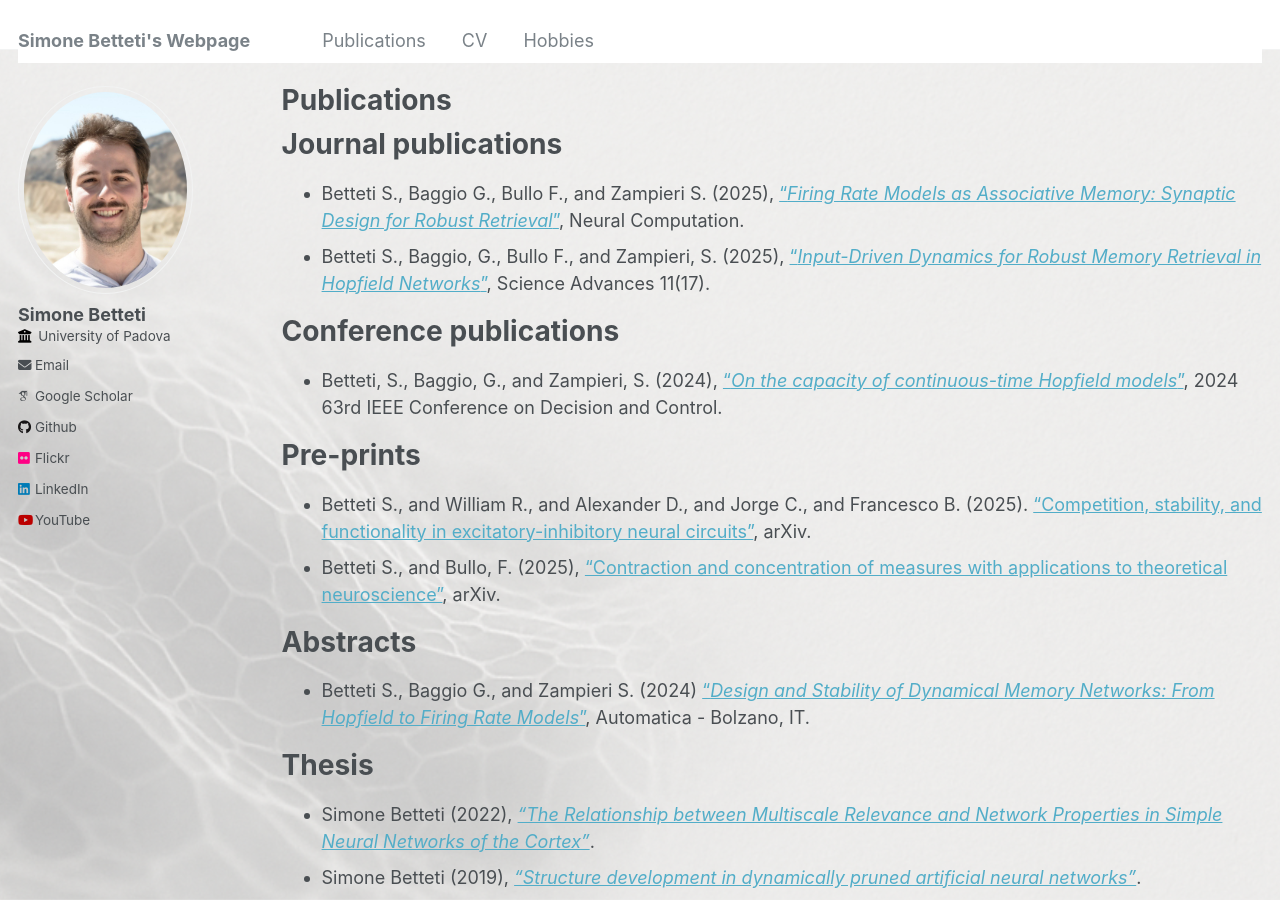
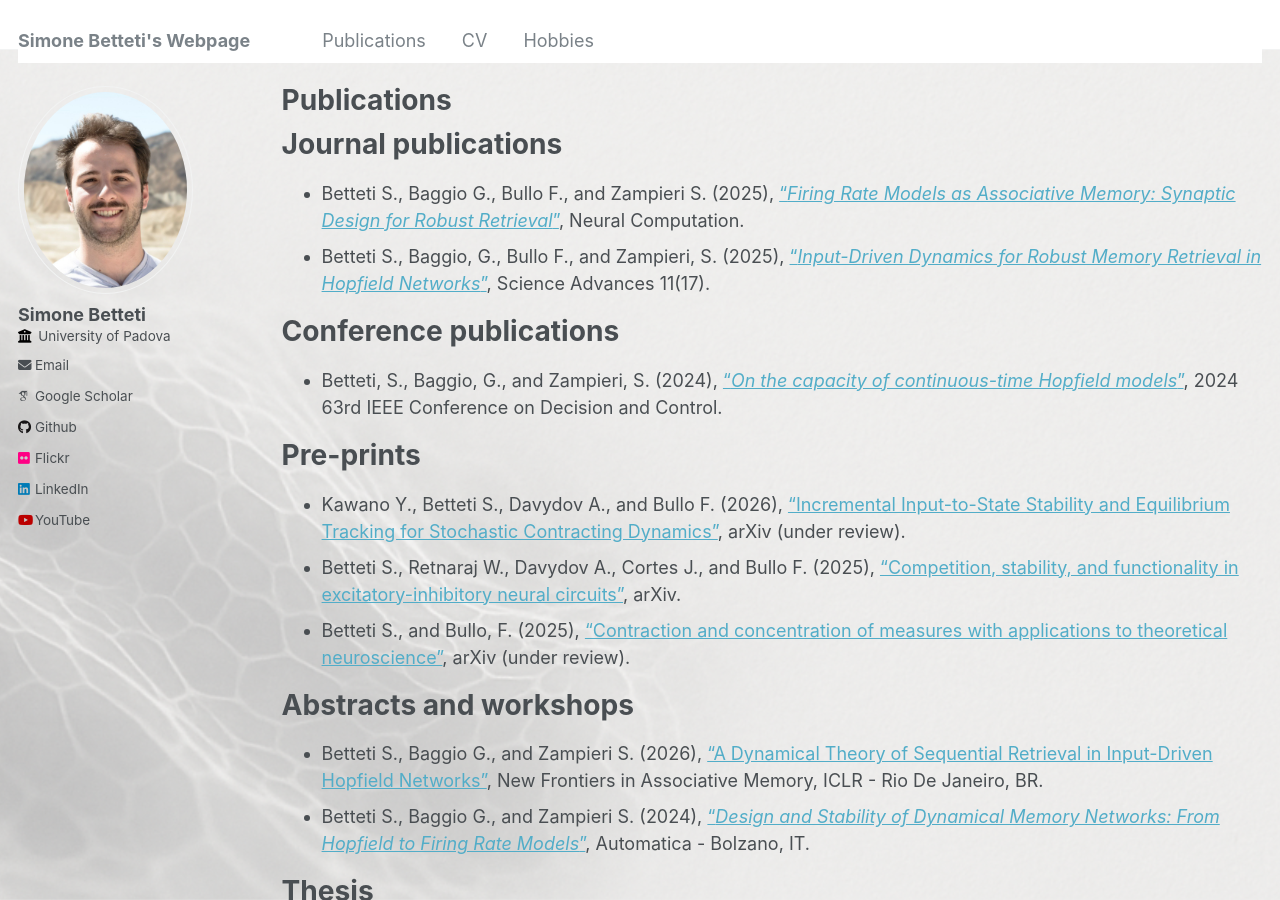
Before and after one commit to sim1bet/sim1bet.github.io, a Jekyll site: the page built from _pages/publications.md, in a window 1280 px wide and 900 px high. Built offline with Jekyll 4.4.1, drawn with Linux system fonts in a browser that asks for light colours; some web fonts are replaced.

Commit message:
Update publications and abstracts sections

```diff
--- a/_pages/publications.md
+++ b/_pages/publications.md
@@ -13,11 +13,13 @@ author_profile: true
 * Betteti, S., Baggio, G., and Zampieri, S. (2024), ["_On the capacity of continuous-time Hopfield models_"](https://ieeexplore.ieee.org/document/10886497), 2024 63rd IEEE Conference on Decision and Control.
 
 # Pre-prints
-* Betteti S., and William R., and Alexander D., and Jorge C., and Francesco B. (2025). ["Competition, stability, and functionality in excitatory-inhibitory neural circuits"](https://arxiv.org/abs/2512.05252), arXiv.
-* Betteti S., and Bullo, F. (2025), ["Contraction and concentration of measures with applications to theoretical neuroscience"](https://arxiv.org/abs/2504.05666), arXiv.
+* Kawano Y., Betteti S., Davydov A., and Bullo F. (2026), ["Incremental Input-to-State Stability and Equilibrium Tracking for Stochastic Contracting Dynamics"](https://arxiv.org/abs/2602.18382), arXiv (under review).
+* Betteti S., Retnaraj W., Davydov A., Cortes J., and Bullo F. (2025), ["Competition, stability, and functionality in excitatory-inhibitory neural circuits"](https://arxiv.org/abs/2512.05252), arXiv.
+* Betteti S., and Bullo, F. (2025), ["Contraction and concentration of measures with applications to theoretical neuroscience"](https://arxiv.org/abs/2504.05666), arXiv (under review).
 
-# Abstracts
-* Betteti S., Baggio G., and Zampieri S. (2024) ["_Design and Stability of Dynamical Memory Networks: From Hopfield to Firing Rate Models_"](https://automatica2024.unibz.it/wp-content/uploads/2024/09/Proceedings-reduced-size.pdf), Automatica - Bolzano, IT.
+# Abstracts and workshops
+* Betteti S., Baggio G., and Zampieri S. (2026), ["A Dynamical Theory of Sequential Retrieval in Input-Driven Hopfield Networks"](https://arxiv.org/abs/2603.03201), New Frontiers in Associative Memory, ICLR - Rio De Janeiro, BR.
+* Betteti S., Baggio G., and Zampieri S. (2024), ["_Design and Stability of Dynamical Memory Networks: From Hopfield to Firing Rate Models_"](https://automatica2024.unibz.it/wp-content/uploads/2024/09/Proceedings-reduced-size.pdf), Automatica - Bolzano, IT.
 
 # Thesis
 * Simone Betteti (2022), [_"The Relationship between Multiscale Relevance and Network Properties in Simple Neural Networks of the Cortex"_](https://github.com/sim1bet/M.Sc.-Thesis/blob/main/TheRelationshipBetweenMSRandSimpleNNofTheCortex.pdf).
```
